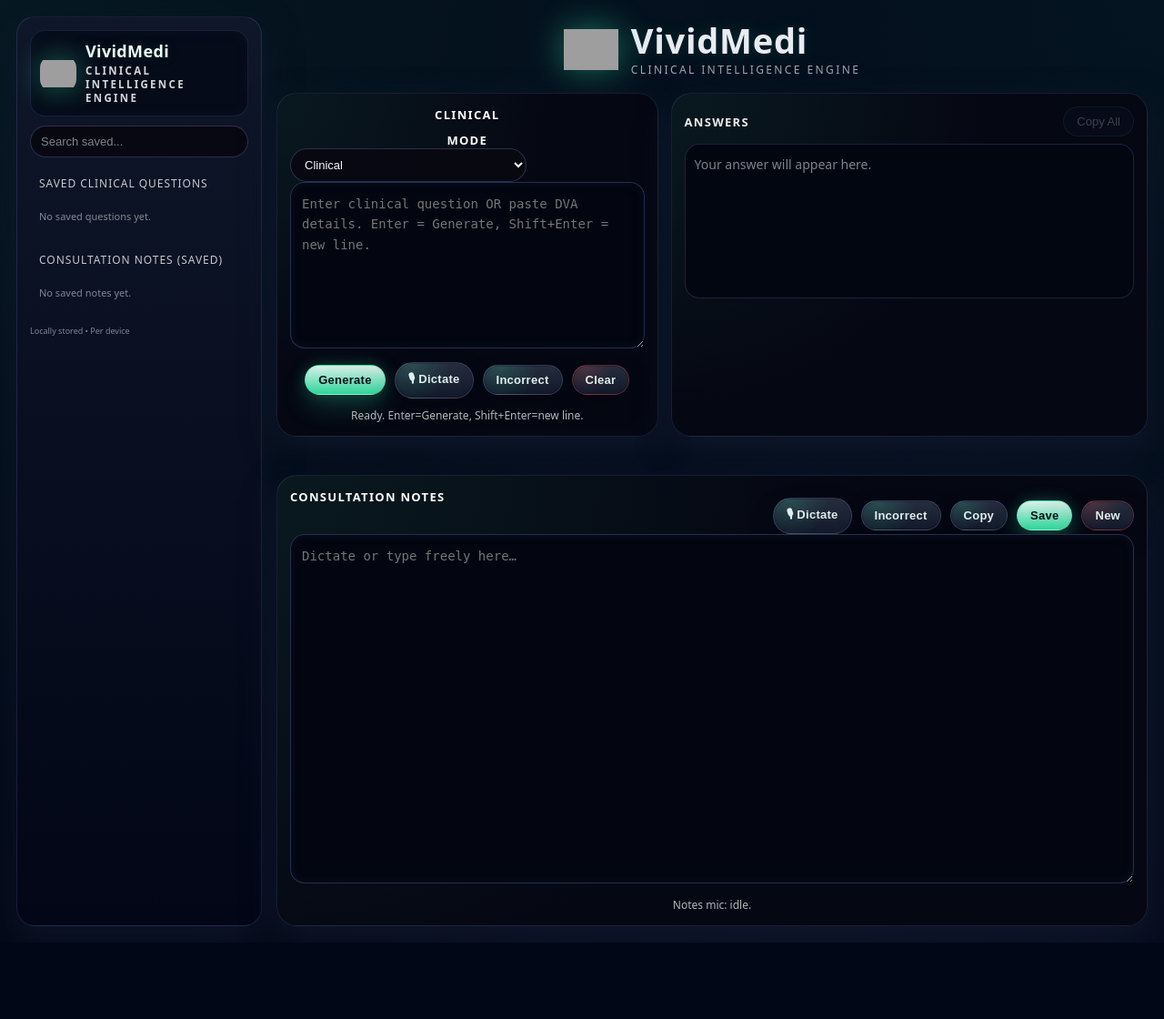
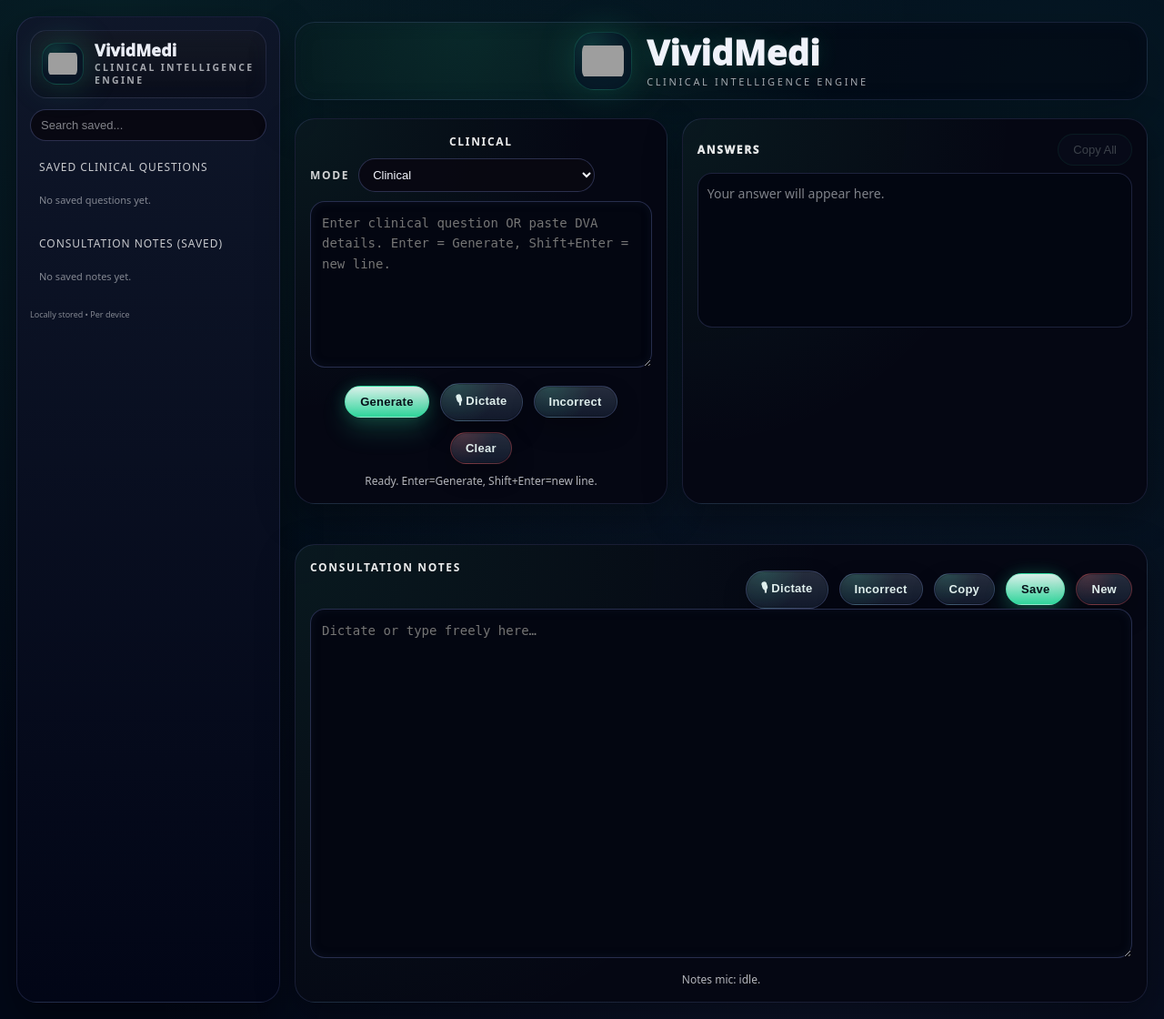
Before and after one commit to mitties2020/clinical-qa, a Flask app: page / in a window 1280 px wide. Shown: the whole page at 91% size. Before the commit the page ends 1036 px from the top, so only its background shows below. Run offline with Flask 3, Linux system fonts and the light colour scheme; grey boxes are pictures that could not be loaded.

Commit message:
style.css

```diff
--- a/static/style.css
+++ b/static/style.css
@@ -1,19 +1,16 @@
-:root {
-  --bg: #050816;
-  --bg-elevated: #0b1220;
+:root{
+  --bg:#050816;
+  --bg-elevated:#0b1220;
 
-  /* Metallic green/teal accent */
-  --accent: #33e6a6;
-  --accent-2: #2dd4bf;
-  --accent-soft: rgba(51, 230, 166, 0.14);
-  --accent-glow: 0 0 18px rgba(51, 230, 166, 0.45);
-  --accent-text: #eafff7;
+  --accent:#33e6a6;
+  --accent-2:#2dd4bf;
+  --accent-soft: rgba(51,230,166,0.14);
+  --accent-glow: 0 0 18px rgba(51,230,166,0.45);
+  --accent-text:#eafff7;
 
-  --border-subtle: rgba(148, 163, 253, 0.15);
-
-  /* Brighter text */
-  --text-main: #f5f7ff;
-  --text-soft: rgba(229, 231, 235, 0.70);
+  --border-subtle: rgba(148,163,253,0.15);
+  --text-main:#f5f7ff;
+  --text-soft: rgba(229,231,235,0.70);
 
   --radius-xl: 22px;
   --transition-fast: 0.18s ease-out;
@@ -22,196 +19,209 @@
 
 *,
 *::before,
-*::after { box-sizing: border-box; }
+*::after{ box-sizing:border-box; }
 
-body {
-  margin: 0;
-  padding: 0;
-  min-height: 100vh;
+body{
+  margin:0;
+  padding:0;
+  min-height:100vh;
   background:
-    radial-gradient(circle at top left, rgba(51,230,166,0.08), transparent 55%),
-    radial-gradient(circle at top right, rgba(45,212,191,0.06), transparent 60%),
-    radial-gradient(circle at 70% 90%, rgba(148,163,253,0.06), transparent 55%),
+    radial-gradient(circle at 10% 0%, rgba(51,230,166,0.10), transparent 55%),
+    radial-gradient(circle at 90% 10%, rgba(45,212,191,0.08), transparent 60%),
+    radial-gradient(circle at 70% 90%, rgba(148,163,253,0.07), transparent 55%),
     #020817;
   color: var(--text-main);
   font-family: var(--font-sans);
 }
 
 /* Layout */
-.app-root { display: flex; justify-content: center; padding: 18px; }
-.shell { width: 100%; max-width: 1500px; }
-.layout { display: grid; grid-template-columns: 270px 1fr; gap: 16px; }
+.app-root{ display:flex; justify-content:center; padding:18px; }
+.shell{ width:100%; max-width:1500px; }
+.layout{ display:grid; grid-template-columns: 290px 1fr; gap:16px; }
 
 /* Sidebar */
-.sidebar {
+.sidebar{
   background: linear-gradient(to bottom, rgba(15,23,42,0.98), rgba(2,6,23,0.98));
-  border-radius: 20px;
+  border-radius: 22px;
   padding: 14px;
   border: 1px solid var(--border-subtle);
-  box-shadow: 0 18px 40px rgba(15,23,42,0.85);
-  display: flex;
-  flex-direction: column;
-  gap: 10px;
+  box-shadow: 0 18px 44px rgba(0,0,0,0.40);
+  display:flex;
+  flex-direction:column;
+  gap:10px;
 }
 
-.sidebar-header { display: flex; flex-direction: column; gap: 10px; }
+.sidebar-header{ display:flex; flex-direction:column; gap:12px; }
 
-/* Make sidebar brand row modern */
-.sidebar-brand {
-  display: flex;
-  align-items: center;
-  gap: 10px;
-  padding: 10px 10px;
-  border-radius: 16px;
+/* Brand (sidebar) */
+.sidebar-brand{
+  display:flex;
+  align-items:center;
+  gap:12px;
+  padding:12px 12px;
+  border-radius: 18px;
   border: 1px solid rgba(148,163,253,0.14);
-  background: rgba(3,7,18,0.65);
-  box-shadow: inset 0 0 12px rgba(15,23,42,0.45);
+  background:
+    linear-gradient(180deg, rgba(255,255,255,0.06), rgba(255,255,255,0.015)),
+    rgba(3,7,18,0.70);
+  box-shadow: inset 0 0 16px rgba(15,23,42,0.45);
 }
 
-.brand-logo {
-  width: 40px;
-  height: 40px;
-  border-radius: 14px;
+.brand-logo{
+  width: 46px;
+  height: 46px;
+  border-radius: 16px;
   object-fit: contain;
-  filter: drop-shadow(0 0 16px rgba(51,230,166,0.45));
+  background: radial-gradient(circle at 30% 20%, rgba(51,230,166,0.14), transparent 55%), rgba(7,18,37,0.75);
+  border: 1px solid rgba(51,230,166,0.18);
+  padding: 6px;
+  filter: drop-shadow(0 0 18px rgba(51,230,166,0.25));
 }
 
-.brand-text { display: flex; flex-direction: column; gap: 2px; }
+.brand-text{ display:flex; flex-direction:column; gap:2px; }
 
-/* Brand text */
-.brand-title {
-  font-weight: 800;
+.brand-title{
+  font-weight: 950;
   font-size: 18px;
-  letter-spacing: 0.02em;
-  color: var(--accent-text);
-  text-shadow: 0 0 18px rgba(51,230,166,0.18);
+  letter-spacing: 0.01em;
+  color: rgba(245,247,255,0.96);
+  line-height: 1.05;
 }
 
-.sidebar-title {
-  text-align: left;
-  font-size: 11.5px;
-  font-weight: 750;
-  letter-spacing: 0.20em;
+.sidebar-title{
+  font-size: 10.5px;
+  font-weight: 800;
+  letter-spacing: 0.22em;
   text-transform: uppercase;
-  color: rgba(255,255,255,0.92);
-  margin-bottom: 2px;
-  opacity: 0.9;
+  color: rgba(229,231,235,0.70);
 }
 
-/* Used by your HTML */
-.sidebar-subhead {
+.sidebar-subhead{
   padding: 10px 10px 4px;
+  opacity: 0.88;
   font-size: 12px;
   letter-spacing: 0.08em;
   text-transform: uppercase;
-  color: rgba(255,255,255,0.9);
-  opacity: 0.85;
+  color: rgba(255,255,255,0.88);
 }
 
-.topic-search {
-  width: 100%;
+/* Search */
+.topic-search{
+  width:100%;
   padding: 9px 11px;
   border-radius: 999px;
   border: 1px solid rgba(148,163,253,0.25);
   background: rgba(9,9,18,0.96);
   color: var(--text-main);
   font-size: 13px;
-  outline: none;
+  outline:none;
   transition: all var(--transition-fast);
 }
-.topic-search::placeholder { color: rgba(229,231,235,0.55); }
-.topic-search:focus { border-color: var(--accent); box-shadow: var(--accent-glow); }
+.topic-search::placeholder{ color: rgba(229,231,235,0.55); }
+.topic-search:focus{ border-color: var(--accent); box-shadow: var(--accent-glow); }
 
-.conversation-list {
-  overflow-y: auto;
-  display: flex;
-  flex-direction: column;
-  gap: 6px;
-  max-height: 240px;
-  padding: 0 2px 6px;
+.conversation-list{
+  overflow-y:auto;
+  display:flex;
+  flex-direction:column;
+  gap:6px;
+  max-height:240px;
+  padding:0 2px 6px;
 }
 
-.conv-empty {
+.conv-empty{
   font-size: 11px;
   color: rgba(229,231,235,0.55);
   padding: 6px 8px;
 }
 
-.conversation-item {
-  display: flex;
-  align-items: center;
-  justify-content: space-between;
+.conversation-item{
+  display:flex;
+  align-items:center;
+  justify-content:space-between;
   background: rgba(10,16,30,0.98);
   padding: 8px 10px;
   border-radius: 12px;
   border: 1px solid transparent;
-  cursor: pointer;
+  cursor:pointer;
   transition: all 0.2s ease;
 }
-
-.conversation-item:hover {
-  border-color: rgba(51,230,166,0.55);
-  box-shadow: 0 0 14px rgba(51,230,166,0.18);
+.conversation-item:hover{
+  border-color: rgba(51,230,166,0.45);
+  box-shadow: 0 0 18px rgba(51,230,166,0.12);
   transform: translateY(-1px);
 }
 
-.conv-main { display: flex; flex-direction: column; gap: 1px; }
-
-.conv-title {
+.conv-main{ display:flex; flex-direction:column; gap:1px; }
+.conv-title{
   font-size: 12px;
   font-weight: 650;
   color: var(--accent-text);
-  white-space: nowrap;
-  overflow: hidden;
-  text-overflow: ellipsis;
+  white-space:nowrap;
+  overflow:hidden;
+  text-overflow:ellipsis;
 }
 
-.conv-delete {
-  border: none;
+.conv-delete{
+  border:none;
   background: rgba(15,23,42,0.98);
   color: rgba(148,163,253,0.85);
   font-size: 11px;
   width: 18px;
   height: 18px;
   border-radius: 999px;
-  display: flex;
-  align-items: center;
-  justify-content: center;
-  cursor: pointer;
-  opacity: 0.0;
+  display:flex;
+  align-items:center;
+  justify-content:center;
+  cursor:pointer;
+  opacity:0;
   transition: all 0.2s ease;
 }
-.conversation-item:hover .conv-delete { opacity: 1; }
-.conv-delete:hover {
+.conversation-item:hover .conv-delete{ opacity:1; }
+.conv-delete:hover{
   background: rgba(239,68,68,0.14);
   color: #ffb703;
   box-shadow: 0 0 10px rgba(239,68,68,0.35);
 }
 
-.sidebar-footer { font-size: 9px; color: rgba(229,231,235,0.55); padding-top: 6px; }
+.sidebar-footer{
+  font-size: 9px;
+  color: rgba(229,231,235,0.55);
+  padding-top: 6px;
+}
 
 /* Main */
-.main-region { display: flex; flex-direction: column; gap: 14px; }
+.main-region{ display:flex; flex-direction:column; gap:14px; }
 
-/* Header: now brand row (no sentence under it) */
-.header {
+.header{
   padding-top: 6px;
-  padding-bottom: 4px;
+  padding-bottom: 6px;
 }
 
-/* Brand header row */
+/* Brand header (centre) */
 .brand-header{
   display:flex;
   align-items:center;
   justify-content:center;
-  gap: 14px;
+  gap: 16px;
+  padding: 10px 16px;
+  border-radius: 22px;
+  border: 1px solid rgba(148,163,253,0.14);
+  background:
+    radial-gradient(circle at 20% 0%, rgba(51,230,166,0.12), transparent 55%),
+    rgba(3,7,18,0.55);
+  box-shadow: 0 20px 55px rgba(0,0,0,0.22), inset 0 0 18px rgba(15,23,42,0.22);
 }
 
 .brand-header__logo{
-  width: 60px;
-  height: 60px;
+  width: 64px;
+  height: 64px;
   object-fit: contain;
-  filter: drop-shadow(0 0 18px rgba(51,230,166,0.45));
+  background: radial-gradient(circle at 30% 20%, rgba(51,230,166,0.12), transparent 55%), rgba(7,18,37,0.70);
+  border: 1px solid rgba(51,230,166,0.18);
+  border-radius: 22px;
+  padding: 8px;
+  filter: drop-shadow(0 0 20px rgba(51,230,166,0.20));
 }
 
 .brand-header__text{
@@ -224,56 +234,73 @@ body {
 .brand-header__name{
   margin:0;
   font-size: 38px;
-  font-weight: 850;
-  letter-spacing: 0.02em;
-  color: rgba(245,247,255,0.95);
-  text-shadow: 0 0 20px rgba(51,230,166,0.16);
+  font-weight: 950;
+  letter-spacing: 0.01em;
+  color: rgba(245,247,255,0.98);
+  text-shadow: 0 0 22px rgba(51,230,166,0.14);
 }
 
 .brand-header__tagline{
   margin-top: 6px;
-  font-size: 12px;
-  letter-spacing: 0.20em;
+  font-size: 11px;
+  letter-spacing: 0.24em;
   text-transform: uppercase;
   color: rgba(229,231,235,0.70);
 }
 
 /* Grid */
-.grid {
-  display: grid;
+.grid{
+  display:grid;
   grid-template-columns: minmax(0,1fr) minmax(0,1.25fr);
-  gap: 14px;
+  gap: 16px;
 }
 
 /* Cards */
-.card {
+.card{
   background:
     radial-gradient(circle at top left, rgba(51,230,166,0.08), transparent 55%),
     rgba(6,8,20,0.98);
   border-radius: var(--radius-xl);
-  padding: 14px;
+  padding: 16px;
   border: 1px solid rgba(148,163,253,0.14);
-  box-shadow: 0 14px 36px rgba(15,23,42,0.9);
+  box-shadow: 0 14px 40px rgba(0,0,0,0.35);
   backdrop-filter: blur(16px);
 }
 
 /* Labels */
-.label {
-  display: block;
-  width: 100%;
-  text-align: center;
-  font-size: 13px;
-  font-weight: 800;
-  letter-spacing: 0.10em;
+.label{
+  display:block;
+  width:100%;
+  text-align:center;
+  font-size: 12px;
+  font-weight: 900;
+  letter-spacing: 0.14em;
   text-transform: uppercase;
-  color: #ffffff;
+  color: rgba(255,255,255,0.92);
   margin: 0 0 10px;
 }
-.label-tight { margin-bottom: 6px; }
+.label-tight{ margin-bottom: 6px; }
+
+/* Mode row */
+.mode-row{
+  display:flex;
+  gap: 10px;
+  align-items:center;
+  justify-content:flex-start;
+  margin-bottom: 10px;
+}
+.mode-label{
+  width:auto;
+  text-align:left;
+  opacity:0.88;
+}
+.mode-select{
+  max-width: 320px;
+}
 
 /* Textareas */
-.textarea {
-  width: 100%;
+.textarea{
+  width:100%;
   padding: 12px 12px;
   border-radius: 16px;
   border: 1px solid rgba(148,163,253,0.25);
@@ -282,44 +309,40 @@ body {
   font-size: 14px;
   line-height: 1.6;
   resize: vertical;
-  outline: none;
+  outline:none;
   box-shadow: inset 0 0 10px rgba(15,23,42,0.55);
   transition: all var(--transition-fast);
 }
-.textarea:focus {
+.textarea:focus{
   border-color: var(--accent);
   box-shadow: 0 0 0 3px rgba(51,230,166,0.12), var(--accent-glow);
 }
 
-/* Actions row used by your HTML */
+/* Actions row */
 .actions-compact{
   display:flex;
-  gap: 10px;
-  flex-wrap: wrap;
+  gap: 12px;
+  flex-wrap:wrap;
   align-items:center;
   justify-content:center;
-  margin-top: 10px;
+  margin-top: 12px;
 }
 
-/* =========
-   Buttons — upgraded
-   ========= */
+/* Buttons */
 .btn{
   border: 1px solid rgba(148,163,253,0.20);
-  cursor: pointer;
+  cursor:pointer;
   border-radius: 999px;
-  font-weight: 800;
+  font-weight: 900;
   letter-spacing: 0.02em;
   transition: transform 0.18s ease, box-shadow 0.18s ease, filter 0.18s ease, border-color 0.18s ease, background 0.18s ease, opacity 0.18s ease;
-  user-select: none;
-  padding: 8px 14px;
+  user-select:none;
+  padding: 9px 16px;
   font-size: 13px;
   color: rgba(240,255,252,0.92);
-
-  /* glass + metallic sheen */
   background:
     linear-gradient(180deg, rgba(255,255,255,0.10), rgba(255,255,255,0.02)),
-    radial-gradient(circle at 20% 0%, rgba(51,230,166,0.18), transparent 55%),
+    radial-gradient(circle at 20% 0%, rgba(51,230,166,0.16), transparent 55%),
     rgba(15,23,42,0.92);
   box-shadow:
     0 12px 26px rgba(0,0,0,0.25),
@@ -331,23 +354,13 @@ body {
   border-color: rgba(51,230,166,0.45);
   box-shadow:
     0 14px 30px rgba(0,0,0,0.28),
-    0 0 22px rgba(51,230,166,0.25),
+    0 0 22px rgba(51,230,166,0.22),
     inset 0 0 0 1px rgba(0,0,0,0.18);
 }
+.btn:active{ transform: translateY(0px); filter:saturate(1.05); }
+.btn:disabled{ opacity:0.40; cursor:default; transform:none; box-shadow:none; }
 
-.btn:active{
-  transform: translateY(0px);
-  filter: saturate(1.05);
-}
-
-.btn:disabled{
-  opacity: 0.40;
-  cursor: default;
-  transform: none;
-  box-shadow: none;
-}
-
-/* Primary (Generate / Save) */
+/* Primary */
 .btn-primary{
   border-color: rgba(51,230,166,0.42);
   color: #051018;
@@ -356,21 +369,20 @@ body {
     radial-gradient(circle at 20% 0%, rgba(45,212,191,0.35), transparent 55%);
   box-shadow:
     0 14px 28px rgba(51,230,166,0.18),
-    0 0 18px rgba(51,230,166,0.22);
+    0 0 18px rgba(51,230,166,0.20);
 }
-
 .btn-primary:hover{
   box-shadow:
     0 18px 34px rgba(51,230,166,0.22),
-    0 0 26px rgba(51,230,166,0.28);
+    0 0 26px rgba(51,230,166,0.26);
 }
 
-/* Danger (Clear / New) */
+/* Danger */
 .btn-danger{
   border-color: rgba(239,68,68,0.30);
   background:
     linear-gradient(180deg, rgba(255,255,255,0.10), rgba(255,255,255,0.02)),
-    radial-gradient(circle at 20% 0%, rgba(239,68,68,0.20), transparent 55%),
+    radial-gradient(circle at 20% 0%, rgba(239,68,68,0.18), transparent 55%),
     rgba(15,23,42,0.92);
 }
 .btn-danger:hover{
@@ -380,50 +392,50 @@ body {
     0 0 20px rgba(239,68,68,0.18);
 }
 
-/* Copy All button uses btn too */
+/* Copy button */
 .copy-btn{
-  padding: 8px 14px;
+  padding: 9px 16px;
   font-size: 13px;
   border-radius: 999px;
-  border: 1px solid rgba(51,230,166,0.35);
-  background: rgba(15,23,42,0.96);
+  border: 1px solid rgba(51,230,166,0.30);
+  background: rgba(15,23,42,0.92);
   color: rgba(240,255,252,0.92);
-  cursor: pointer;
+  cursor:pointer;
   transition: all var(--transition-fast);
 }
-.copy-btn:hover:not(:disabled) {
-  background: rgba(51,230,166,0.14);
-  box-shadow: var(--accent-glow);
+.copy-btn:hover:not(:disabled){
+  border-color: rgba(51,230,166,0.45);
+  background: rgba(51,230,166,0.10);
+  box-shadow: 0 0 18px rgba(51,230,166,0.18);
 }
-.copy-btn:disabled { opacity: 0.25; cursor: default; }
+.copy-btn:disabled{ opacity:0.25; cursor:default; }
 
 /* Mic status */
-.mic-status {
+.mic-status{
   margin-top: 10px;
   font-size: 12px;
   color: rgba(229,231,235,0.78);
-  text-align: center;
+  text-align:center;
 }
 
 /* Output */
-.output-header { position: relative; margin-bottom: 8px; }
-.output-header-flex {
-  display: flex;
-  align-items: center;
-  justify-content: space-between;
+.output-header{ position:relative; margin-bottom: 8px; }
+.output-header-flex{
+  display:flex;
+  align-items:center;
+  justify-content:space-between;
   gap: 10px;
 }
-.output-title-inline {
-  margin: 0;
-  font-size: 13px;
-  font-weight: 900;
-  letter-spacing: 0.10em;
+.output-title-inline{
+  margin:0;
+  font-size: 12px;
+  font-weight: 950;
+  letter-spacing: 0.14em;
   text-transform: uppercase;
-  color: #ffffff;
-  opacity: 0.92;
+  color: rgba(255,255,255,0.90);
 }
 
-.output-body {
+.output-body{
   margin-top: 4px;
   padding: 10px;
   border-radius: 16px;
@@ -431,14 +443,14 @@ body {
   border: 1px solid rgba(148,163,253,0.18);
   min-height: 170px;
   max-height: 560px;
-  overflow-y: auto;
+  overflow-y:auto;
 }
 
-.answer { font-size: 14px; line-height: 1.65; color: rgba(245,247,255,0.95); }
-.answer.placeholder { color: rgba(229,231,235,0.55); }
+.answer{ font-size: 14px; line-height: 1.65; color: rgba(245,247,255,0.95); }
+.answer.placeholder{ color: rgba(229,231,235,0.55); }
 
-/* ===== Your JS uses these classes (add styling) ===== */
-.section { margin-bottom: 10px; }
+/* Sections used by JS */
+.section{ margin-bottom: 10px; }
 .section-header,
 .collapsible-header{
   display:flex;
@@ -452,7 +464,7 @@ body {
   font-size: 12px;
   letter-spacing: 0.10em;
   text-transform: uppercase;
-  font-weight: 900;
+  font-weight: 950;
   opacity: 0.92;
 }
 
@@ -465,7 +477,7 @@ body {
 }
 
 .collapsible{
-  flex: 1;
+  flex:1;
   padding: 9px 10px;
   border-radius: 12px;
   border: 1px solid rgba(148,163,253,0.16);
@@ -474,24 +486,24 @@ body {
   text-transform: uppercase;
   letter-spacing: 0.08em;
   font-size: 12px;
-  font-weight: 900;
-  cursor: pointer;
+  font-weight: 950;
+  cursor:pointer;
   transition: all 0.18s ease;
 }
-.collapsible:hover { border-color: rgba(51,230,166,0.40); box-shadow: 0 0 18px rgba(51,230,166,0.14); }
-.collapsible.active { border-color: rgba(51,230,166,0.60); box-shadow: 0 0 18px rgba(51,230,166,0.18); }
+.collapsible:hover{ border-color: rgba(51,230,166,0.40); box-shadow: 0 0 18px rgba(51,230,166,0.14); }
+.collapsible.active{ border-color: rgba(51,230,166,0.60); box-shadow: 0 0 18px rgba(51,230,166,0.18); }
 
-.answer-line {
+.answer-line{
   padding: 6px 0;
   border-bottom: 1px solid rgba(148,163,253,0.08);
   color: rgba(245,247,255,0.95);
 }
-.answer-line:last-child { border-bottom: none; }
+.answer-line:last-child{ border-bottom:none; }
 
 /* Loader */
-.answer-loader { display: flex; align-items: center; gap: 8px; margin: 6px 0 8px; }
-.answer-loader.hidden { display: none; }
-.loader {
+.answer-loader{ display:flex; align-items:center; gap:8px; margin: 6px 0 8px; }
+.answer-loader.hidden{ display:none; }
+.loader{
   width: 18px;
   height: 18px;
   border-radius: 999px;
@@ -500,24 +512,27 @@ body {
   border-right-color: var(--accent-2);
   animation: spin 0.8s linear infinite;
 }
-.loader-text { font-size: 11px; color: rgba(229,231,235,0.65); }
-@keyframes spin { to { transform: rotate(360deg); } }
+.loader-text{ font-size: 11px; color: rgba(229,231,235,0.65); }
+@keyframes spin{ to { transform: rotate(360deg); } }
 
-/* WR card layout */
-.wr-card { width: 100%; }
-.wr-head {
-  display: flex;
-  align-items: flex-start;
-  justify-content: space-between;
+/* WR */
+.wr-card{ width:100%; }
+.wr-head{
+  display:flex;
+  align-items:flex-start;
+  justify-content:space-between;
   gap: 12px;
   flex-wrap: wrap;
 }
-.wr-sub { font-size: 12px; color: rgba(229,231,235,0.65); }
-.divider-spacer { height: 14px; }
+.wr-sub{ font-size: 12px; color: rgba(229,231,235,0.65); }
+.divider-spacer{ height: 16px; }
 
 /* Responsive */
-@media (max-width: 900px) {
-  .layout { grid-template-columns: 1fr; }
-  .grid { grid-template-columns: 1fr; }
-  .conversation-list { max-height: 200px; }
+@media (max-width: 900px){
+  .layout{ grid-template-columns: 1fr; }
+  .grid{ grid-template-columns: 1fr; }
+  .conversation-list{ max-height: 200px; }
+  .brand-header{ justify-content:center; }
+  .brand-header__name{ font-size: 28px; }
+  .brand-header__logo{ width: 54px; height: 54px; border-radius: 18px; }
 }
```
